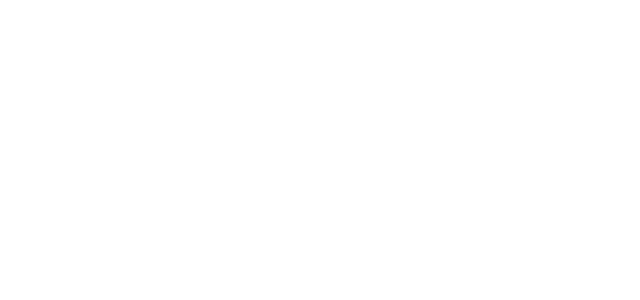
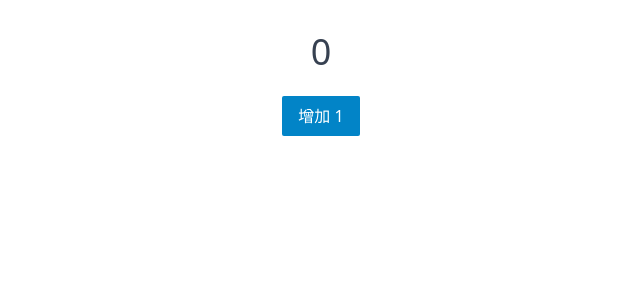
Before and after one commit to ryanchien8125/ithome-2022-ironman-nuxt3, a Nuxt app: page /use-counter in a window 1280 px wide. Before the commit this address had no page. Shown: the top 300 px of the page, without its empty margins (319-959 px from the left). Built offline with nearby package versions, Linux system fonts and the light colour scheme.

Commit message:
建立組合式函數 useCounter

```diff
--- /dev/null
+++ b/composables/useCounter.js
@@ -0,0 +1,12 @@
+export default function () {
+  const count = ref(0)
+
+  const increment = () => {
+    count.value += 1
+  }
+
+  return {
+    count,
+    increment
+  }
+}
--- a/pages/index.vue
+++ b/pages/index.vue
@@ -5,6 +5,7 @@
       <div class="my-4 flex space-x-4">
         <NuxtLink to="/options-api">Options API</NuxtLink>
         <NuxtLink to="/composition-api">Composition API</NuxtLink>
+        <NuxtLink to="/use-counter">useCounter</NuxtLink>
       </div>
     </div>
   </div>
--- /dev/null
+++ b/pages/use-counter.vue
@@ -0,0 +1,15 @@
+<template>
+  <div class="flex flex-col items-center">
+    <span class="mt-8 text-4xl text-gray-700">{{ count }}</span>
+    <button
+      class="my-6 rounded-sm bg-sky-600 py-2 px-4 text-base font-medium text-white hover:bg-sky-700 focus:outline-none focus:ring-2 focus:ring-sky-500 focus:ring-offset-2"
+      @click="increment"
+    >
+      增加 1
+    </button>
+  </div>
+</template>
+
+<script setup>
+const { count, increment } = useCounter()
+</script>
```
